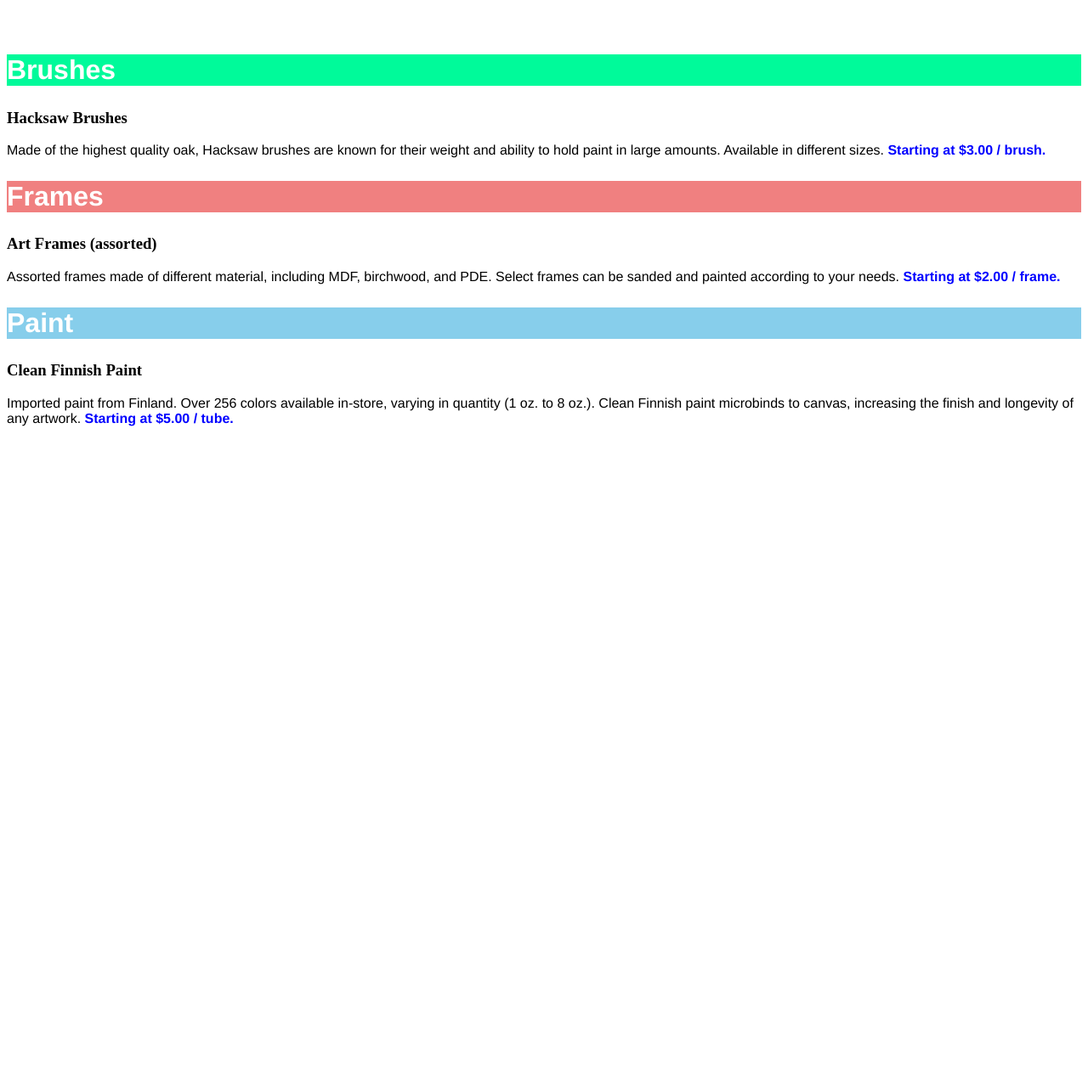
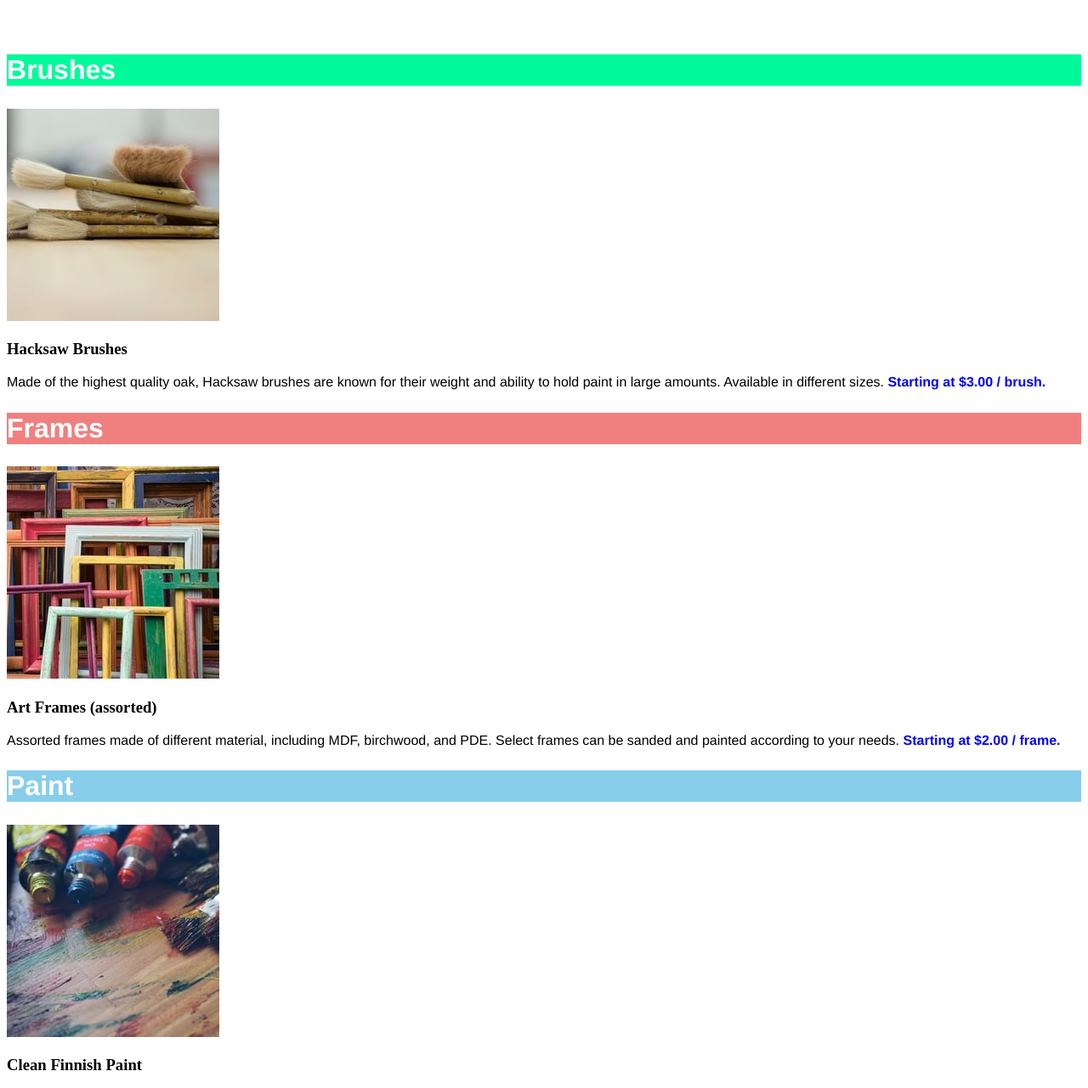
Before and after one commit to pickledbroccoli/dasmoto-crafts-website, a plain HTML site: page index.html in a window 1280 px wide. Shown: the part 185-1466 px from the top of the page at 85% size. Before the commit the page ends 800 px from the top, so only its background shows below. Drawn offline with Linux system fonts and the light colour scheme.

Commit message:
add picture links

```diff
--- a/index.html
+++ b/index.html
@@ -8,18 +8,21 @@
         <h1 id="banner">Dasmoto's Arts & Crafts</h1>
         <div class="sale-item brushes">
             <h2>Brushes</h2>
+            <img src="images/hacksaw.jpeg" />
             <h3>Hacksaw Brushes</h3>
             <p>Made of the highest quality oak, Hacksaw brushes are known for their weight and ability to hold paint in large amounts. Available in different sizes.<span> Starting at $3.00 / brush.</span></p>
 
         </div>
         <div class="sale-item frames">
             <h2>Frames</h2>
+            <img src="images/frames.jpeg" />
             <h3>Art Frames (assorted)</h3>
             <p>Assorted frames made of different material, including MDF, birchwood, and PDE. Select frames can be sanded and painted according to your needs.<span> Starting at $2.00 / frame.</span></p>
 
         </div>
         <div class="sale-item paint">
             <h2>Paint</h2>
+            <img src="images/finnish.jpeg" />
             <h3>Clean Finnish Paint</h3>
             <p>Imported paint from Finland. Over 256 colors available in-store, varying in quantity (1 oz. to 8 oz.). Clean Finnish paint microbinds to canvas, increasing the finish and longevity of any artwork.<span> Starting at $5.00 / tube.</span></p>
 
```
